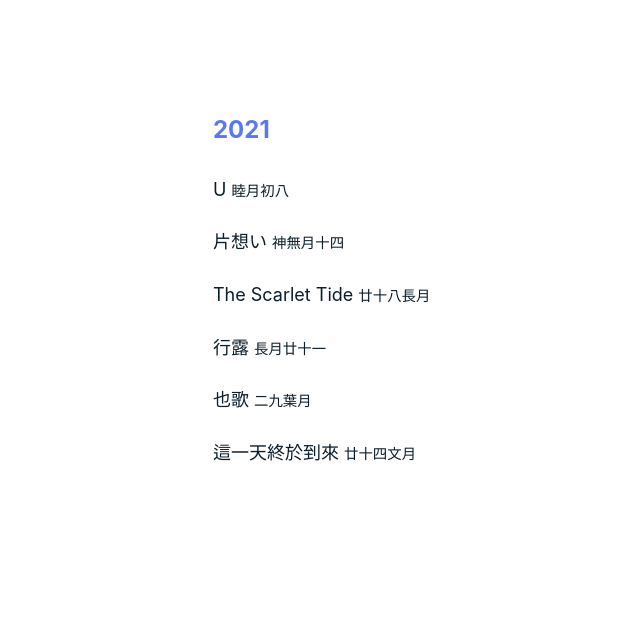
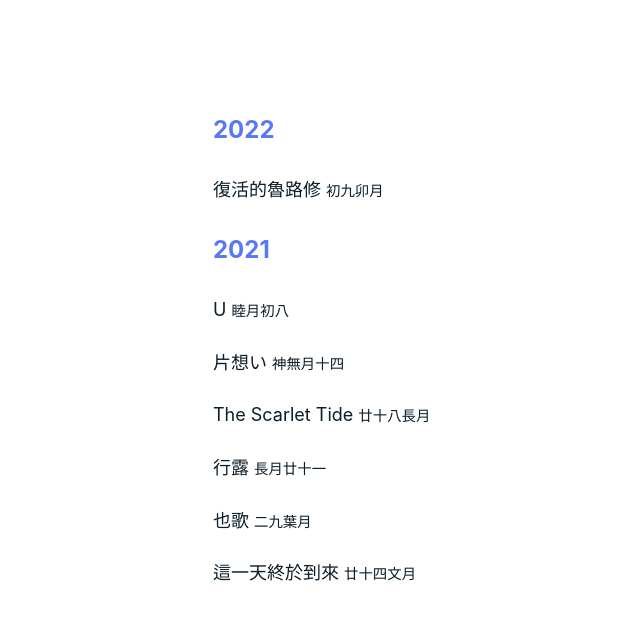
Before and after one commit to uyanjidv/uyanjidv.github.io, a plain HTML site: page index.html in a window 1280 px wide. Shown: the whole page, without its empty margins (59-699 px from the left). Drawn offline with Linux system fonts and the light colour scheme.

Commit message:
Add files via upload

```diff
--- a/index.html
+++ b/index.html
@@ -12,6 +12,17 @@
     <div id="app" class="main">
         <div class="content-container">
 <div class="archives-container">
+
+    <h2 class="year">2022</h2>
+
+        <article class="post">
+          <a href="/post/fukkatsunolelouch/">
+            <h2 class="post-title">
+              復活的魯路修
+              <small>初九卯月</small>
+            </h2>
+          </a>
+        </article>
 
     <h2 class="year">2021</h2>
 
```
